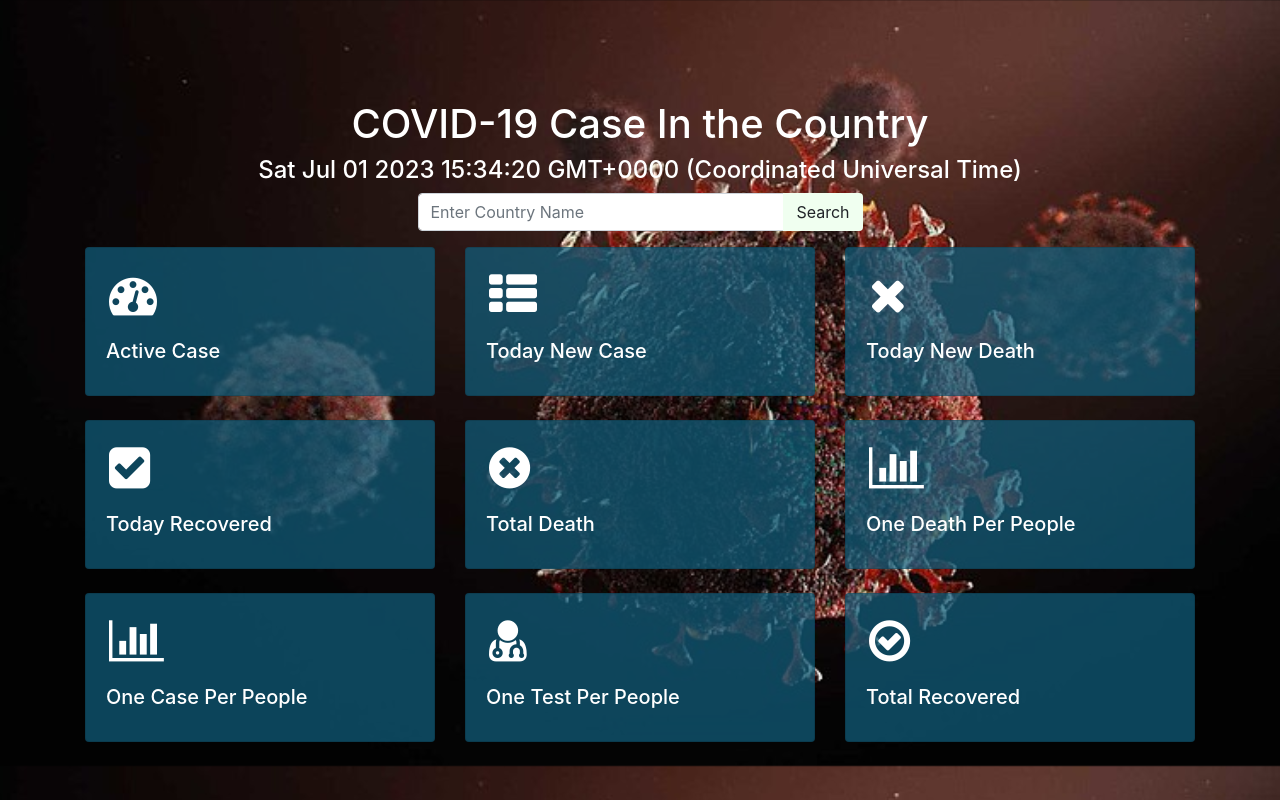
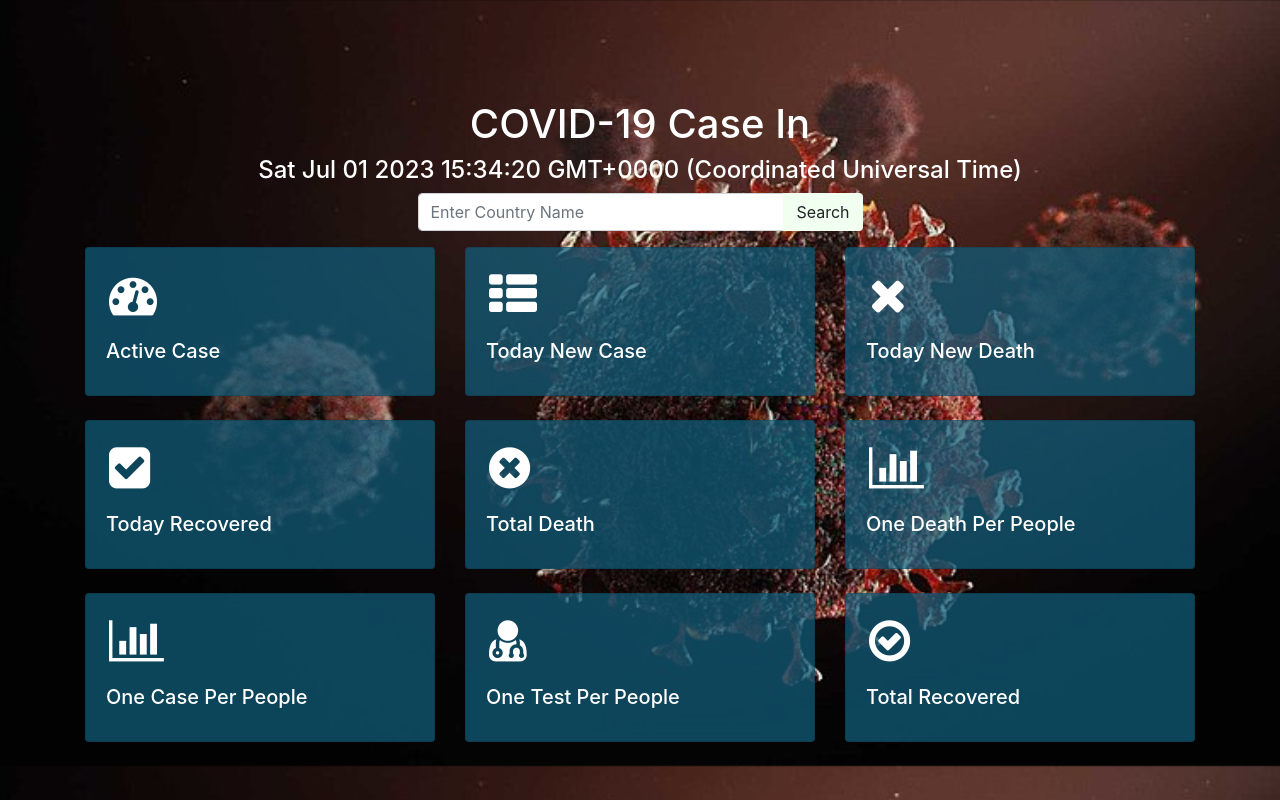
Before and after one commit to shovonkhan200h/covid-tracker, a plain HTML site: page index.html in a window 1280 px wide. Drawn offline with nearby package versions, Linux system fonts and the light colour scheme.

Commit message:
Update index.html

```diff
--- a/index.html
+++ b/index.html
@@ -17,7 +17,7 @@
     <main class="content-area container">
 
         <header>
-            <h1>COVID-19 Case In the Country <span id="country-flag"></span></h1>
+            <h1>COVID-19 Case In <span id="country-flag"></span></h1>
             <h4 id="date-today"></h4>
         </header>
 
```
